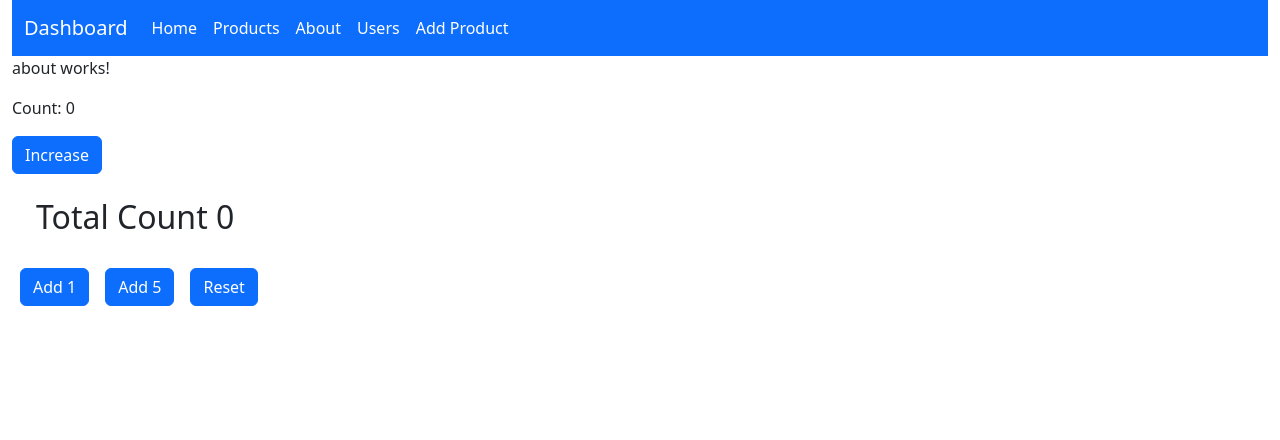
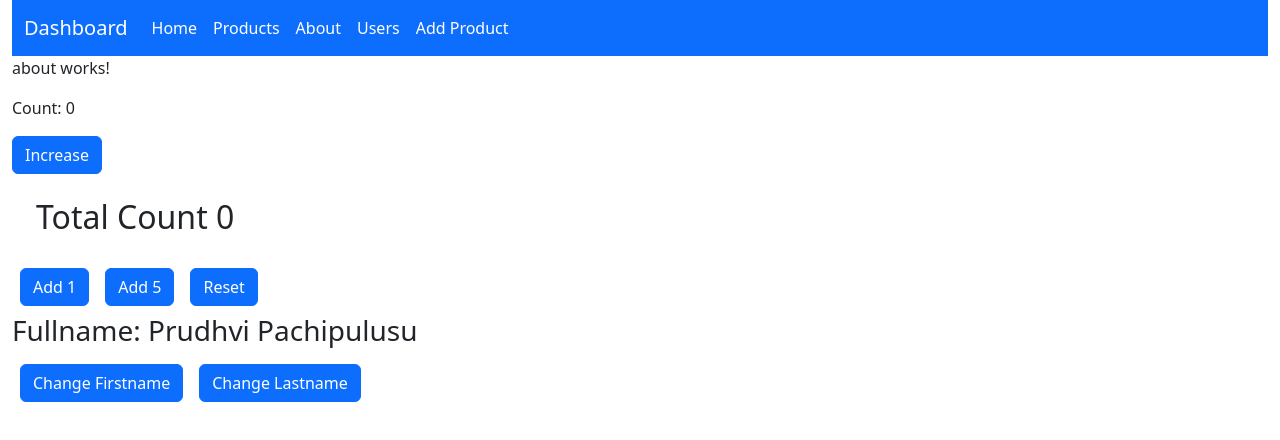
Before and after one commit to programmingwithharsh/angular21Feb26, an Angular app: page /about in a window 1280 px wide. Shown: the top 440 px of the page. Built offline with nearby package versions, Linux system fonts and the light colour scheme.

Commit message:
Added Signals

```diff
--- a/src/app/about/about.html
+++ b/src/app/about/about.html
@@ -9,3 +9,7 @@
 <button class="btn btn-primary m-2" (click)="add(5)">Add 5</button>
 
 <button  class="btn btn-primary m-2" (click)="reset()">Reset</button>
+
+<h3>Fullname: {{ fullName() }}</h3>
+<button (click)="changeFirst()" class="btn btn-primary m-2">Change Firstname</button>
+<button (click)="changeLast()" class="btn btn-primary m-2">Change Lastname</button>
--- a/src/app/about/about.ts
+++ b/src/app/about/about.ts
@@ -1,4 +1,4 @@
-import { Component, computed, signal } from '@angular/core';
+import { Component, computed, OnChanges, OnDestroy, OnInit, signal, SimpleChanges } from '@angular/core';
 
 @Component({
   selector: 'app-about',
@@ -6,8 +6,42 @@ import { Component, computed, signal } from '@angular/core';
   templateUrl: './about.html',
   styleUrl: './about.scss',
 })
-export class About {
+export class About implements OnInit, OnChanges, OnDestroy {
   count = signal(0); // intial value is 0
+  firstname = signal('Prudhvi');
+  lastname = signal('Pachipulusu');
+
+  constructor() {
+    console.log('constructor');
+  }
+
+  ngOnInit(): void {
+    console.log('ngOnInit');
+  }
+
+  ngOnDestroy(): void {
+    console.log('ngOnDestroy');
+  }
+
+  ngOnChanges(changes: SimpleChanges): void {
+    console.log('ngOnChanges');
+  }
+
+  /*
+    When either firsName or lastName changes -> fullName auto recalculates
+  */
+  // computed signal
+  fullName = computed(() => {
+    return this.firstname() + ' ' + this.lastname()
+  })
+
+  changeFirst() {
+    this.firstname.set('Programming with');
+  }
+
+  changeLast() {
+    this.lastname.set('Harsh');
+  }
 
   increase() {
     this.count.update(c => c + 1);
```
